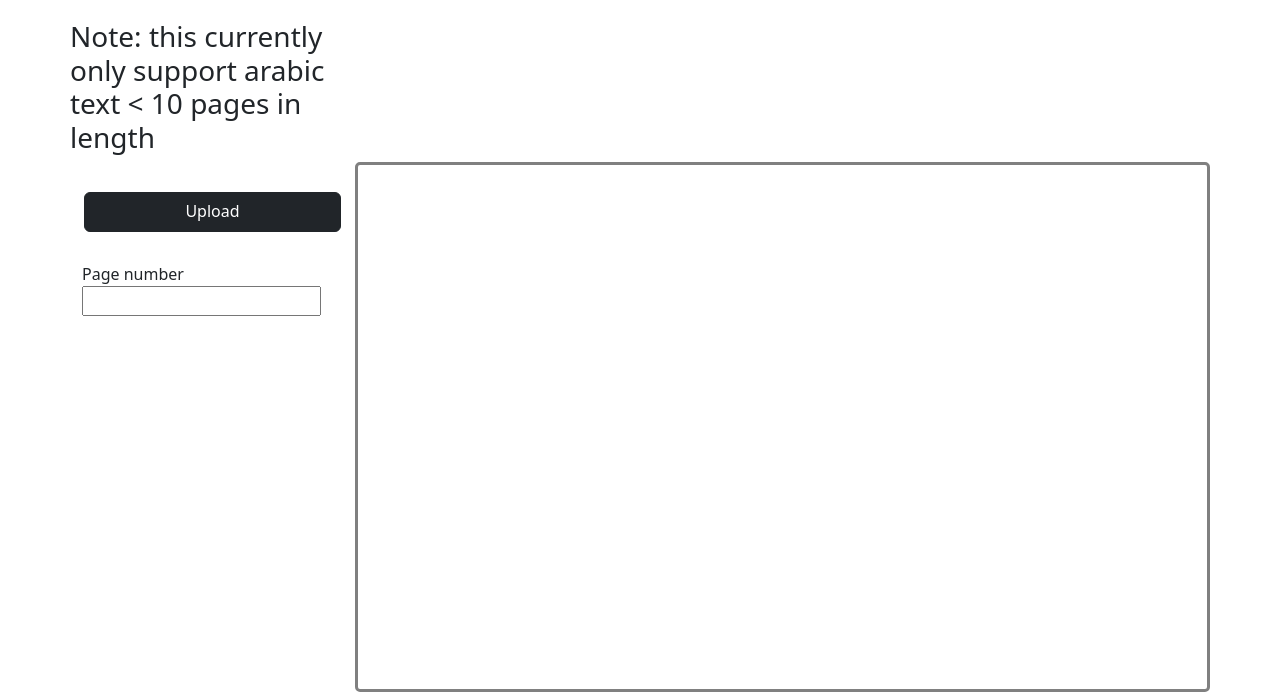
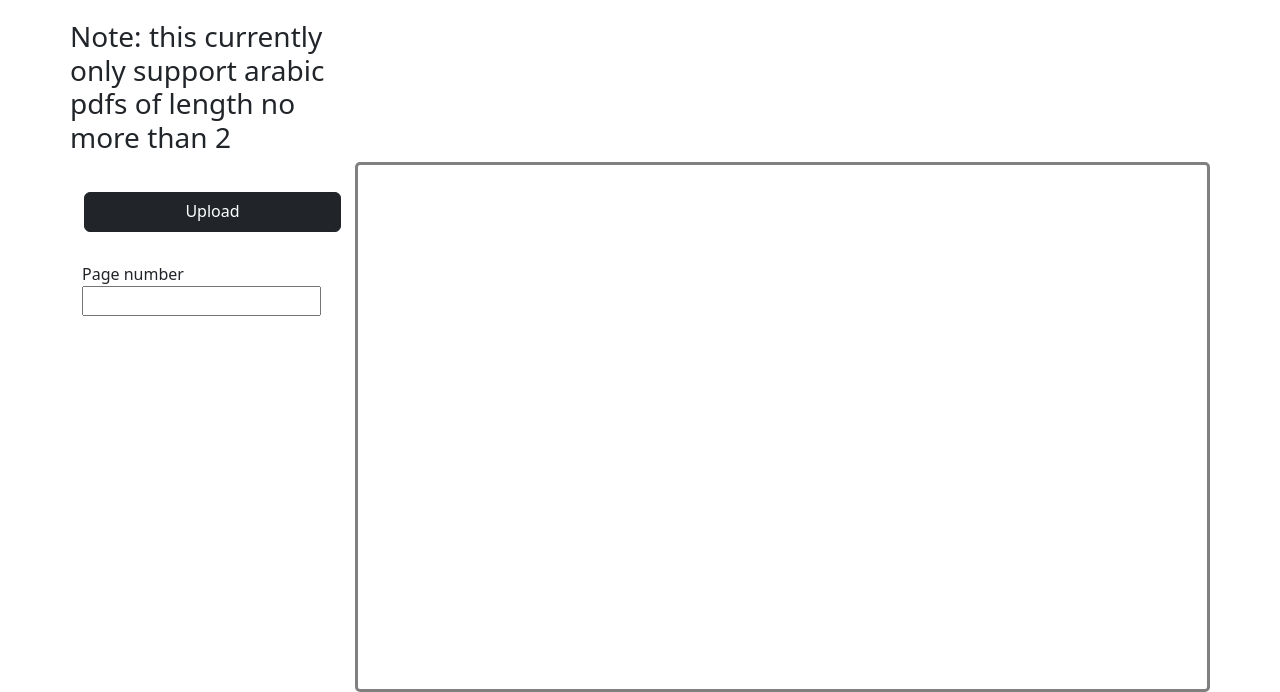
Before and after one commit to ibbymoh/project-context, a Django app: page / in a window 1280 px wide. Shown: the part 156-848 px from the top of the page. Run offline with Django 4.2, Linux system fonts and the light colour scheme; some libraries are stand-ins or nearby versions.

Commit message:
change the text length requirements

```diff
--- a/readingFunctionality/templates/readingFunctionality/home.html
+++ b/readingFunctionality/templates/readingFunctionality/home.html
@@ -6,7 +6,7 @@
 
 
 <div class="container h-100 align-items-center">
-    <h3> Note: this currently only support arabic text < 10 pages in length</h3>
+    <h3> Note: this currently only support arabic pdfs of length no more than 2</h3>
   <div class="row">
     <div class="col-md-3 no-float ">
       <div class="row" id="upload-section">
```
